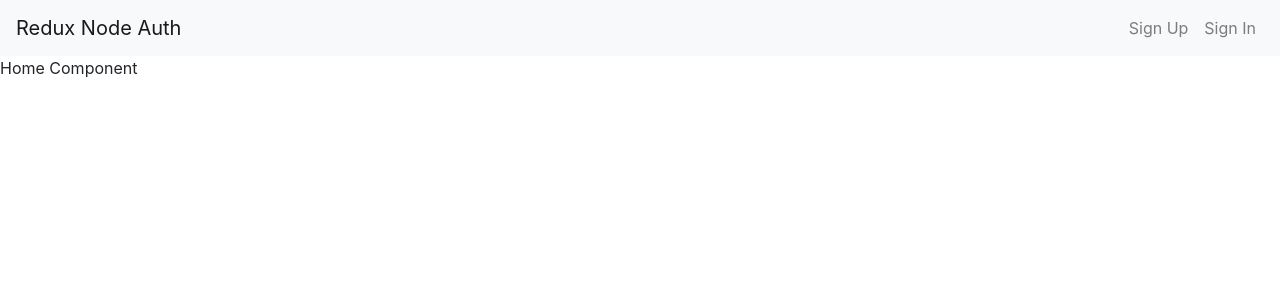
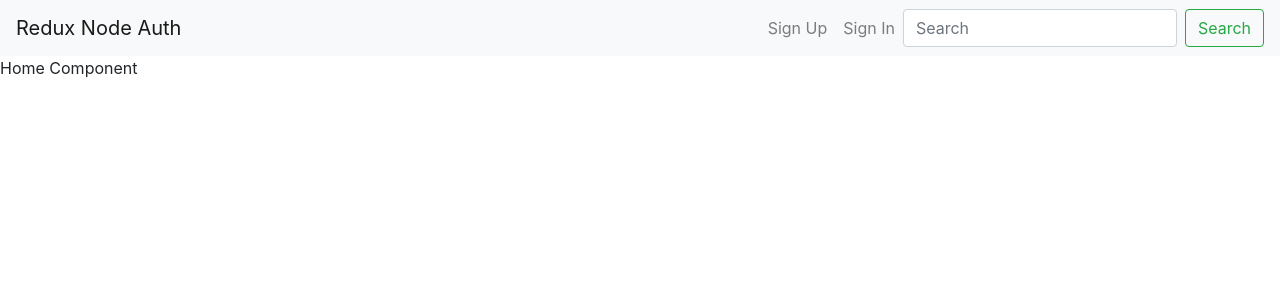
Before and after one commit to Shelagh-Lewins/authest, a React (Create React App) app in the folder frontend/: page / in a window 1280 px wide. Shown: the top 300 px of the page. Built offline with nearby package versions, Linux system fonts and the light colour scheme.

Commit message:
Work on bootstrap navbar

```diff
--- a/frontend/src/components/Navbar.js
+++ b/frontend/src/components/Navbar.js
@@ -8,6 +8,18 @@ import { logoutUser } from '../actions/authentication';
 import { withRouter } from 'react-router-dom';
 
 class Navbar extends Component {
+	constructor(props) {
+    super(props);
+    this.state = {
+      'showDropdown': false,
+    };
+  }
+  showDropdown(e) {
+    e.preventDefault();
+    this.setState(prevState => ({
+      'showDropdown': !prevState.showDropdown,
+    }));
+  }
 
 	onLogout(e) {
 		e.preventDefault();
@@ -18,7 +30,7 @@ class Navbar extends Component {
 		const {isAuthenticated, user} = this.props.auth;
 		const authLinks = (
 			<ul className="navbar-nav ml-auto">
-                <a href="#" className="nav-link" onClick={this.onLogout.bind(this)}>
+				<a href="/" className="nav-link" onClick={this.onLogout.bind(this)}>
 					<img src={user.avatar} alt={user.name} title={user.name}
 						className="rounded-circle"
 						style={{ width: '25px', marginRight: '5px'}} />
@@ -39,9 +51,18 @@ class Navbar extends Component {
 		return(
 			<nav className="navbar navbar-expand-lg navbar-light bg-light">
 				<Link className="navbar-brand" to="/">Redux Node Auth</Link>
-                <div className="collapse navbar-collapse" id="navbarSupportedContent">
+				<button className="navbar-toggler" type="button" data-toggle="collapse" data-target="#navbarSupportedContent" aria-controls="navbarSupportedContent" aria-expanded="false" aria-label="Toggle navigation"
+					onClick={(e) => {this.showDropdown(e)}} >
+		  		<span className="navbar-toggler-icon"></span>
+				</button>
+				<div className={`collapse navbar-collapse ${this.state.showDropdown ? 'show' : ''}`} id="navbarSupportedContent">
 					{isAuthenticated ? authLinks : guestLinks}
+					<form className="form-inline my-2 my-lg-0">
+						<input className="form-control mr-sm-2" type="search" placeholder="Search" aria-label="Search" />
+						<button className="btn btn-outline-success my-2 my-sm-0" type="submit">Search</button>
+				  </form>
 				</div>
+
 			</nav>
 		)
 	}
```
Lines whose indentation alone changed are shown as unchanged.
